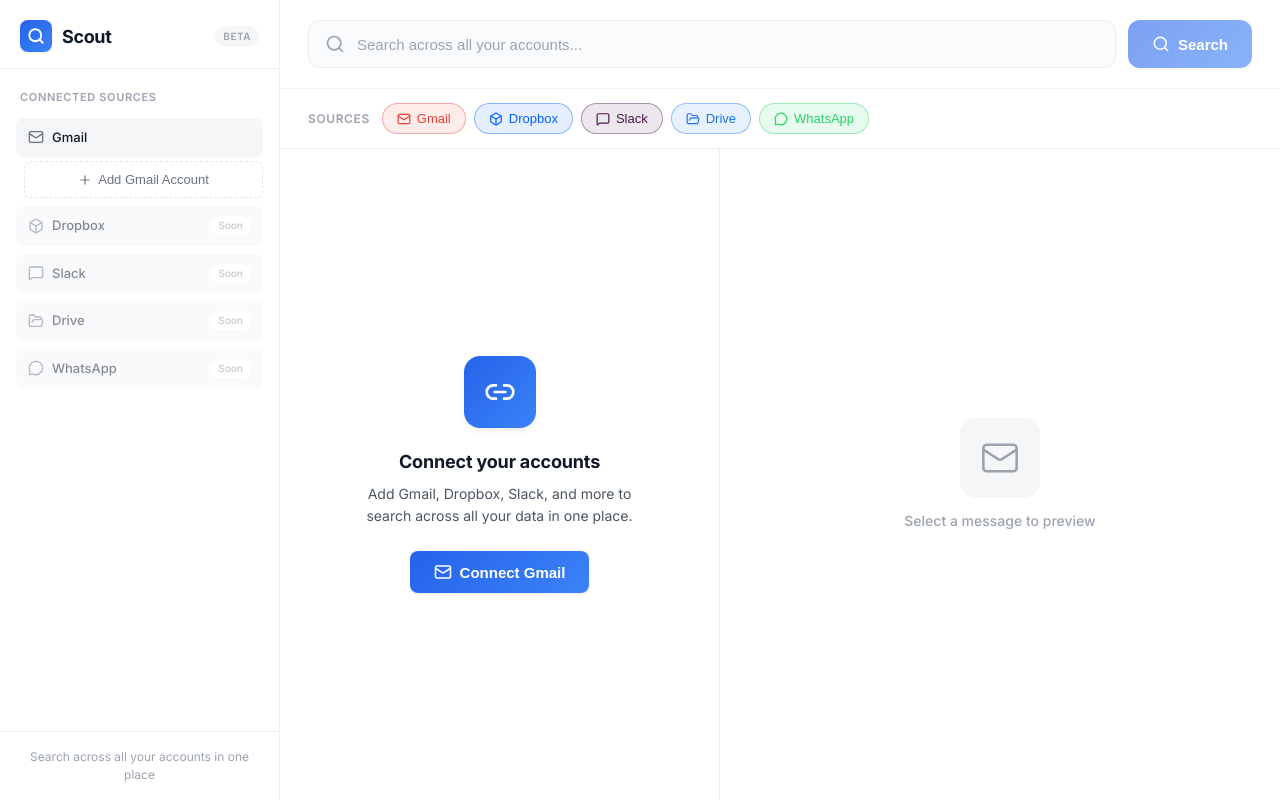
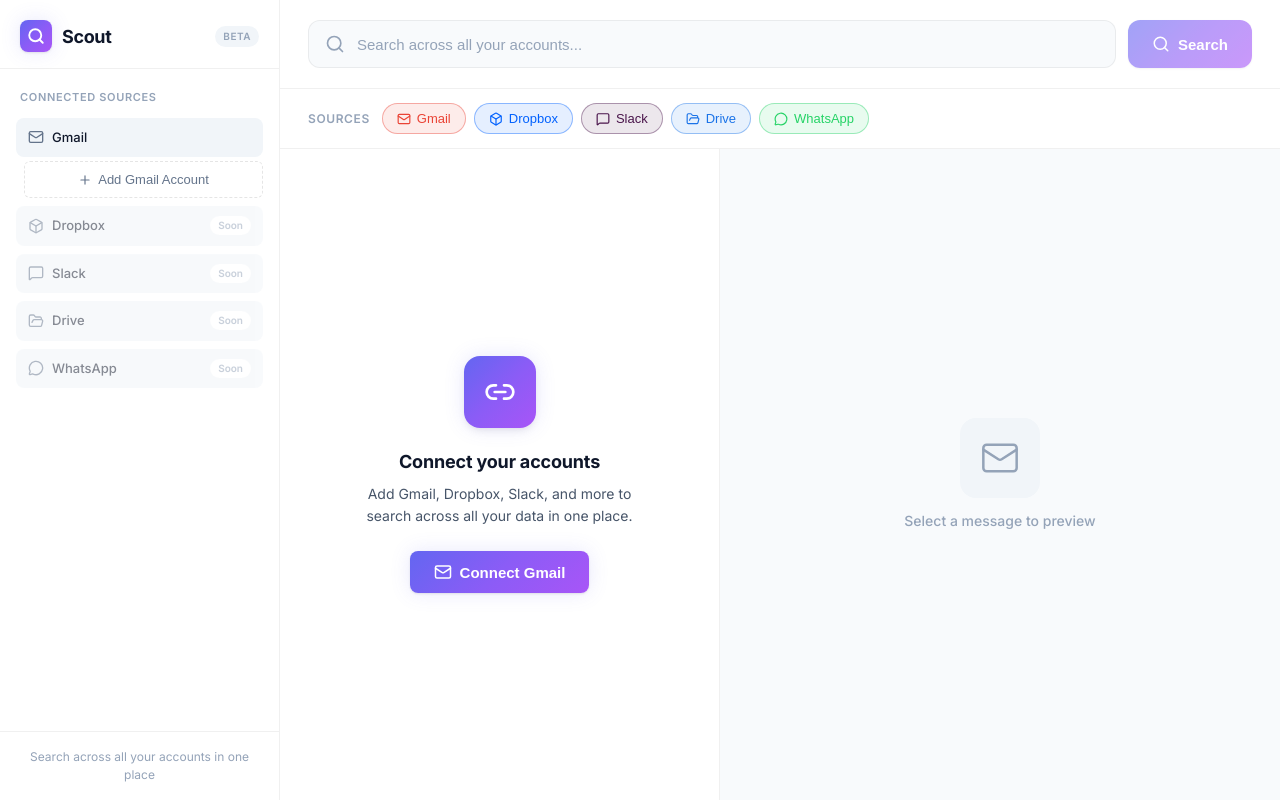
Before and after one commit to worldcash1/scout, a React (Vite) app: page / in a window 1280 px wide. Built offline with nearby package versions, Linux system fonts and the light colour scheme.

Commit message:
Brand color upgrade (indigo/violet gradient), dark mode support, preview card treatment

```diff
--- a/src/App.css
+++ b/src/App.css
@@ -9,8 +9,8 @@
 :root {
   /* Background */
   --bg-primary: #ffffff;
-  --bg-secondary: #fafbfc;
-  --bg-tertiary: #f4f6f8;
+  --bg-secondary: #f8fafc;
+  --bg-tertiary: #f1f5f9;
   --bg-elevated: #ffffff;
   --bg-hover: rgba(0, 0, 0, 0.04);
   --bg-active: rgba(0, 0, 0, 0.06);
@@ -21,24 +21,30 @@
   --border-strong: rgba(0, 0, 0, 0.15);
 
   /* Text */
-  --text-primary: #111827;
-  --text-secondary: #4b5563;
-  --text-tertiary: #6b7280;
-  --text-muted: #9ca3af;
+  --text-primary: #0f172a;
+  --text-secondary: #475569;
+  --text-tertiary: #64748b;
+  --text-muted: #94a3b8;
   --text-inverse: #ffffff;
 
-  /* Accent */
-  --accent: #2563eb;
-  --accent-hover: #1d4ed8;
-  --accent-subtle: rgba(37, 99, 235, 0.08);
-  --accent-muted: rgba(37, 99, 235, 0.12);
+  /* Accent - Warmer indigo/violet */
+  --accent: #6366f1;
+  --accent-hover: #4f46e5;
+  --accent-light: #818cf8;
+  --accent-subtle: rgba(99, 102, 241, 0.08);
+  --accent-muted: rgba(99, 102, 241, 0.15);
+
+  /* Brand gradient */
+  --gradient-brand: linear-gradient(135deg, #6366f1 0%, #8b5cf6 50%, #a855f7 100%);
+  --gradient-brand-hover: linear-gradient(135deg, #4f46e5 0%, #7c3aed 50%, #9333ea 100%);
 
   /* Shadows */
   --shadow-xs: 0 1px 2px rgba(0, 0, 0, 0.04);
   --shadow-sm: 0 1px 3px rgba(0, 0, 0, 0.06), 0 1px 2px rgba(0, 0, 0, 0.04);
   --shadow-md: 0 4px 8px -2px rgba(0, 0, 0, 0.08), 0 2px 4px -2px rgba(0, 0, 0, 0.04);
   --shadow-lg: 0 12px 24px -4px rgba(0, 0, 0, 0.1), 0 4px 8px -2px rgba(0, 0, 0, 0.04);
-  --shadow-focus: 0 0 0 3px rgba(37, 99, 235, 0.15);
+  --shadow-focus: 0 0 0 3px rgba(99, 102, 241, 0.2);
+  --shadow-glow: 0 0 20px rgba(99, 102, 241, 0.15);
 
   /* Radius */
   --radius-xs: 4px;
@@ -52,6 +58,46 @@
   --transition-fast: 0.1s ease;
   --transition-base: 0.15s ease;
   --transition-slow: 0.25s ease;
+}
+
+/* Dark Mode */
+@media (prefers-color-scheme: dark) {
+  :root {
+    /* Background */
+    --bg-primary: #0f172a;
+    --bg-secondary: #1e293b;
+    --bg-tertiary: #334155;
+    --bg-elevated: #1e293b;
+    --bg-hover: rgba(255, 255, 255, 0.06);
+    --bg-active: rgba(255, 255, 255, 0.1);
+
+    /* Borders */
+    --border-subtle: rgba(255, 255, 255, 0.06);
+    --border-default: rgba(255, 255, 255, 0.1);
+    --border-strong: rgba(255, 255, 255, 0.15);
+
+    /* Text */
+    --text-primary: #f8fafc;
+    --text-secondary: #cbd5e1;
+    --text-tertiary: #94a3b8;
+    --text-muted: #64748b;
+    --text-inverse: #0f172a;
+
+    /* Accent */
+    --accent: #818cf8;
+    --accent-hover: #a5b4fc;
+    --accent-light: #c7d2fe;
+    --accent-subtle: rgba(129, 140, 248, 0.12);
+    --accent-muted: rgba(129, 140, 248, 0.2);
+
+    /* Shadows */
+    --shadow-xs: 0 1px 2px rgba(0, 0, 0, 0.2);
+    --shadow-sm: 0 1px 3px rgba(0, 0, 0, 0.3), 0 1px 2px rgba(0, 0, 0, 0.2);
+    --shadow-md: 0 4px 8px -2px rgba(0, 0, 0, 0.4), 0 2px 4px -2px rgba(0, 0, 0, 0.3);
+    --shadow-lg: 0 12px 24px -4px rgba(0, 0, 0, 0.5), 0 4px 8px -2px rgba(0, 0, 0, 0.4);
+    --shadow-focus: 0 0 0 3px rgba(129, 140, 248, 0.3);
+    --shadow-glow: 0 0 20px rgba(129, 140, 248, 0.2);
+  }
 }
 
 body {
@@ -99,13 +145,13 @@
 .logo-mark {
   width: 32px;
   height: 32px;
-  background: linear-gradient(135deg, var(--accent) 0%, #3b82f6 100%);
+  background: var(--gradient-brand);
   border-radius: var(--radius-md);
   display: flex;
   align-items: center;
   justify-content: center;
   color: white;
-  box-shadow: var(--shadow-sm);
+  box-shadow: var(--shadow-sm), var(--shadow-glow);
 }
 
 .logo-text {
@@ -273,6 +319,7 @@
   border-color: var(--accent);
   color: var(--accent);
   background: var(--accent-subtle);
+  box-shadow: var(--shadow-xs);
 }
 
 .sidebar-footer {
@@ -378,7 +425,7 @@
   gap: 8px;
   padding: 0 24px;
   height: 48px;
-  background: linear-gradient(135deg, var(--accent) 0%, #3b82f6 100%);
+  background: var(--gradient-brand);
   color: white;
   border: none;
   border-radius: var(--radius-lg);
@@ -386,12 +433,13 @@
   font-weight: 600;
   cursor: pointer;
   transition: all var(--transition-base);
-  box-shadow: var(--shadow-sm);
+  box-shadow: var(--shadow-sm), var(--shadow-glow);
 }
 
 .search-btn:hover:not(:disabled) {
+  background: var(--gradient-brand-hover);
   transform: translateY(-1px);
-  box-shadow: var(--shadow-md);
+  box-shadow: var(--shadow-md), var(--shadow-glow);
 }
 
 .search-btn:active:not(:disabled) {
@@ -401,6 +449,7 @@
 .search-btn:disabled {
   opacity: 0.6;
   cursor: not-allowed;
+  box-shadow: var(--shadow-sm);
 }
 
 .spin {
@@ -521,6 +570,7 @@
   background: var(--accent-subtle);
   border-left: 3px solid var(--accent);
   padding-left: 17px;
+  box-shadow: inset 0 0 0 1px var(--accent-muted);
 }
 
 .result-item.selected .result-arrow {
@@ -668,7 +718,7 @@
    ================================ */
 .preview-panel {
   flex: 1;
-  background: var(--bg-primary);
+  background: var(--bg-secondary);
   overflow-y: auto;
 }
 
@@ -700,6 +750,14 @@
 
 .preview-content {
   padding: 32px;
+}
+
+.preview-card {
+  background: var(--bg-primary);
+  border: 1px solid var(--border-subtle);
+  border-radius: var(--radius-xl);
+  padding: 28px;
+  box-shadow: var(--shadow-sm);
 }
 
 .preview-header {
@@ -798,14 +856,14 @@
 .empty-icon-wrapper {
   width: 72px;
   height: 72px;
-  background: linear-gradient(135deg, var(--accent) 0%, #3b82f6 100%);
+  background: var(--gradient-brand);
   border-radius: var(--radius-xl);
   display: flex;
   align-items: center;
   justify-content: center;
   color: white;
   margin-bottom: 20px;
-  box-shadow: var(--shadow-md);
+  box-shadow: var(--shadow-md), var(--shadow-glow);
 }
 
 .empty-icon-wrapper.subtle {
@@ -835,7 +893,7 @@
   align-items: center;
   gap: 8px;
   padding: 12px 24px;
-  background: linear-gradient(135deg, var(--accent) 0%, #3b82f6 100%);
+  background: var(--gradient-brand);
   color: white;
   border: none;
   border-radius: var(--radius-md);
@@ -843,12 +901,13 @@
   font-weight: 600;
   cursor: pointer;
   transition: all var(--transition-base);
-  box-shadow: var(--shadow-sm);
+  box-shadow: var(--shadow-sm), var(--shadow-glow);
 }
 
 .primary-btn:hover {
+  background: var(--gradient-brand-hover);
   transform: translateY(-1px);
-  box-shadow: var(--shadow-md);
+  box-shadow: var(--shadow-md), var(--shadow-glow);
 }
 
 /* ================================
--- a/src/App.tsx
+++ b/src/App.tsx
@@ -470,6 +470,7 @@
               </div>
             ) : (
               <div className="preview-content">
+                <div className="preview-card">
                   <div className="preview-header">
                     <span
                       className="source-badge large"
@@ -508,6 +509,7 @@
                     </a>
                   )}
                 </div>
+              </div>
             )}
           </div>
         </div>
```
Lines whose indentation alone changed are shown as unchanged.
